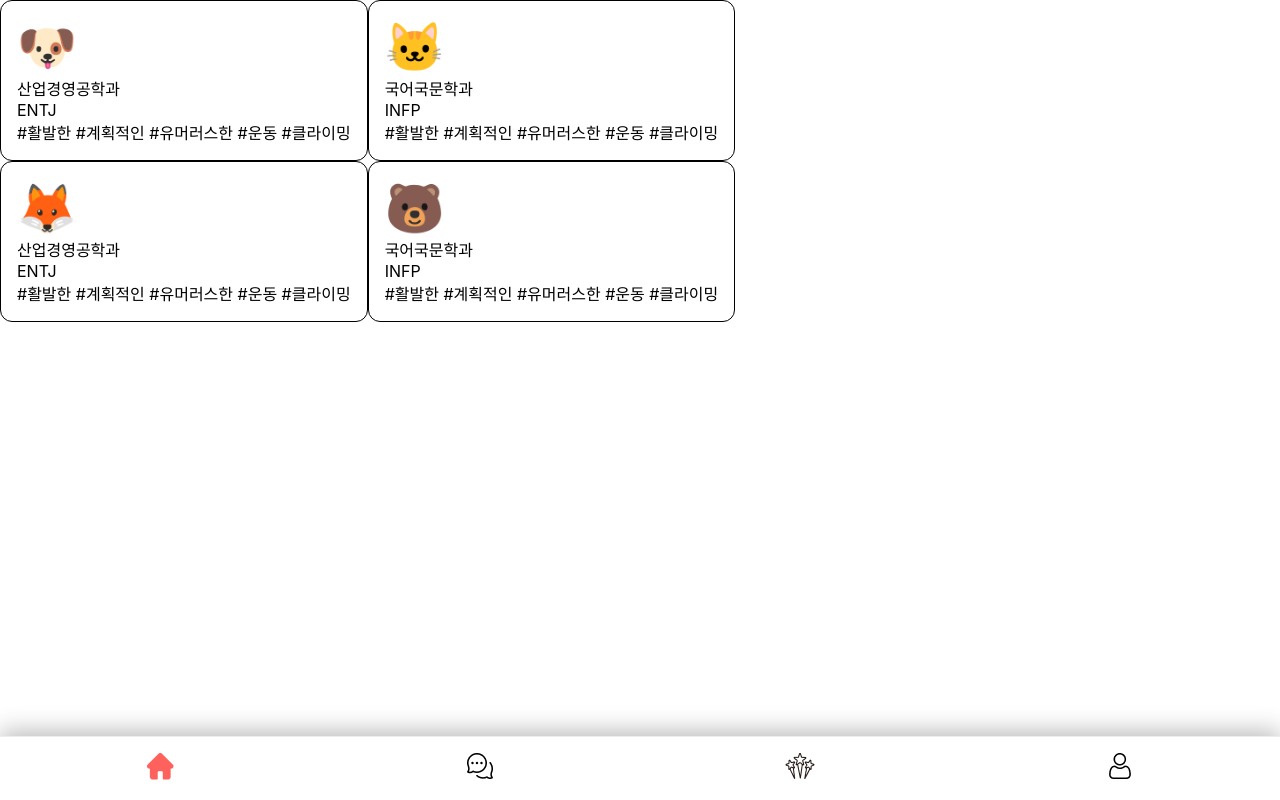
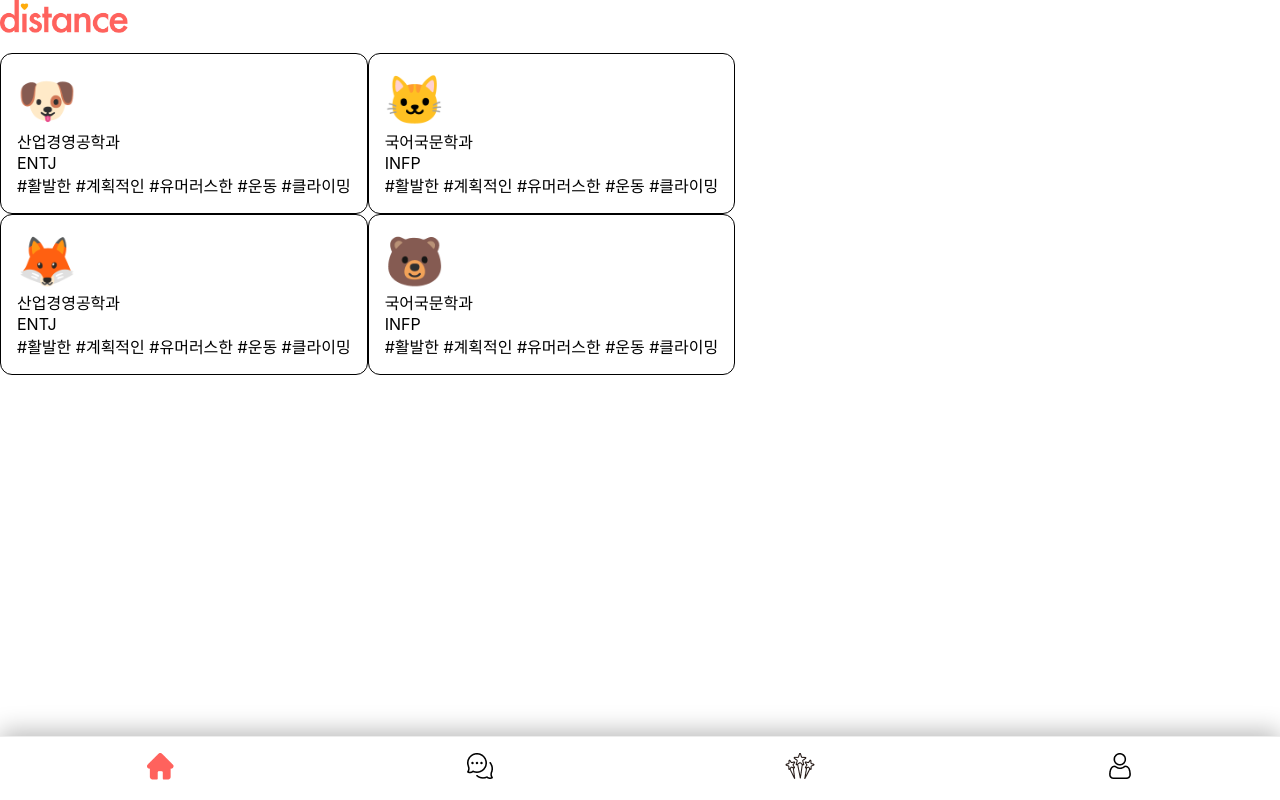
Before and after one commit to 9oormthon-univ/2024_BEOTKKOTTHON_TEAM_5_FE, a React (Create React App) app: page /home in a window 1280 px wide. Built offline with nearby package versions, Linux system fonts and the light colour scheme.

Commit message:
feat: Header 컴포넌트 구현

```diff
--- /dev/null
+++ b/src/components/common/Header.jsx
@@ -0,0 +1,20 @@
+import styled from 'styled-components';
+
+const WrapHeader = styled.header`
+  padding-bottom: 1rem;
+
+  img {
+    width: 8rem;
+  }
+`;
+
+const Header = () => {
+
+  return (
+    <WrapHeader>
+      <img src={'/assets/logo-pink.png'} />
+    </WrapHeader>
+  );
+}
+
+export default Header;
--- a/src/pages/home/HomeIndexPage.jsx
+++ b/src/pages/home/HomeIndexPage.jsx
@@ -1,8 +1,13 @@
 import React from "react";
+import Header from "../../components/common/Header";
+import styled from 'styled-components'
+
+
 
 const HomeIndexPage = () => {
   return (
     <div>
+      <Header/>
       <div style={{ display: "flex" }}>
         <div
           style={{
```
Also changed, not shown: public/assets/logo-pink.png (added).
